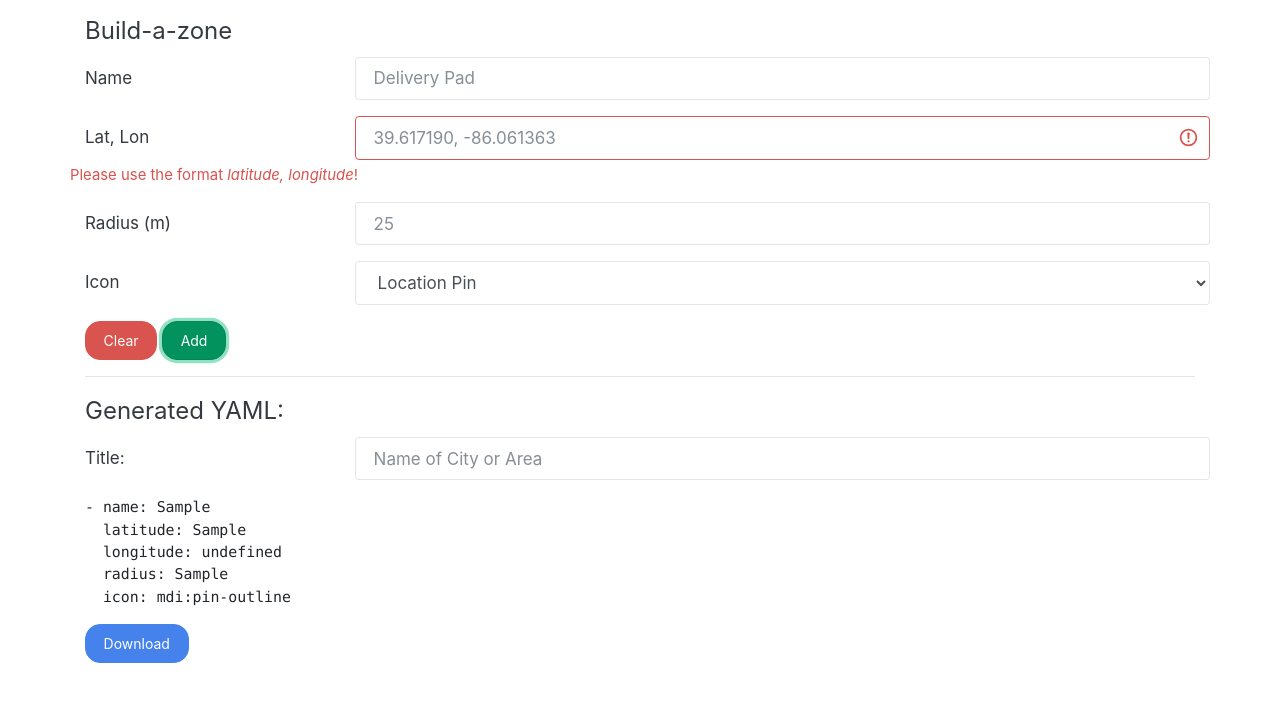
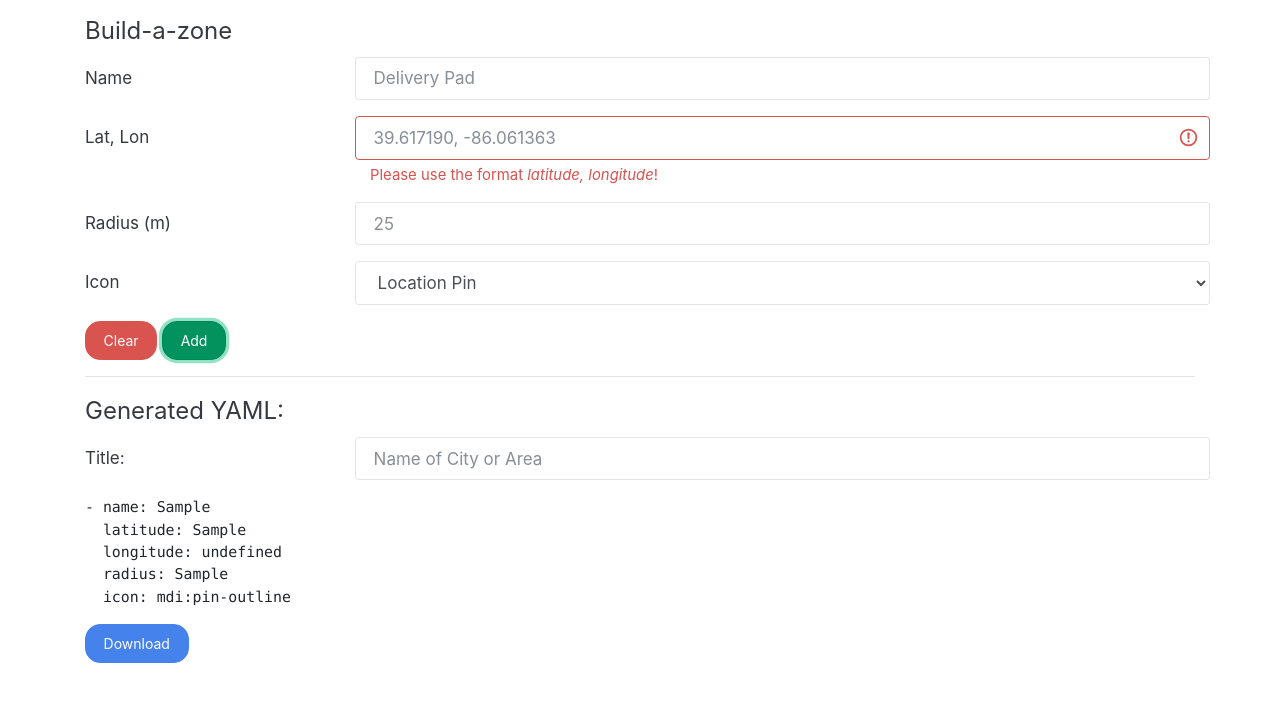
Before and after one commit to nwesterhausen/zonefile-creator, a plain HTML site: page index.html in a window 1280 px wide. Both pictures are taken after typing "Sample", "Sample", "Sample" into the empty fields and a click on the button "Add". Shown: the part 88-790 px from the top of the page. Drawn offline with nearby package versions, Linux system fonts and the light colour scheme.

Commit message:
Align the validation message with the input box.

```diff
--- a/index.html
+++ b/index.html
@@ -28,10 +28,10 @@
                 <input class="form-control col-sm-9" id="zoneName" placeholder="Delivery Pad">
                 <div id="nameFeedback"></div>
             </div>
-            <div class="form-group row" id="latlongGroup">
+            <div class="form-group row justify-content-end" id="latlongGroup">
                 <label class="col-form-label col-sm-3" for="coordinates">Lat, Lon</label>
                 <input class="form-control col-sm-9" id="coordinates" placeholder="39.617190, -86.061363">
-                <div id="latlongFeedback"></div>
+                <div class="col-sm-9" id="latlongFeedback"></div>
             </div>
             <div class="form-group row" id="radiusGroup">
                 <label class="col-form-label col-sm-3" for="radius">Radius (m)</label>
--- a/main.js
+++ b/main.js
@@ -39,7 +39,7 @@ function validateLatlong() {
 
     let latlon = $("#coordinates").val();
     let latlonfeedback = $("#latlongFeedback");
-    latlonfeedback.removeClass();
+    latlonfeedback.removeClass("valid-feedback invalid-feedback");
 
     let sep = ',';
     if (latlon.indexOf(",") === -1) sep = ' ';
```
